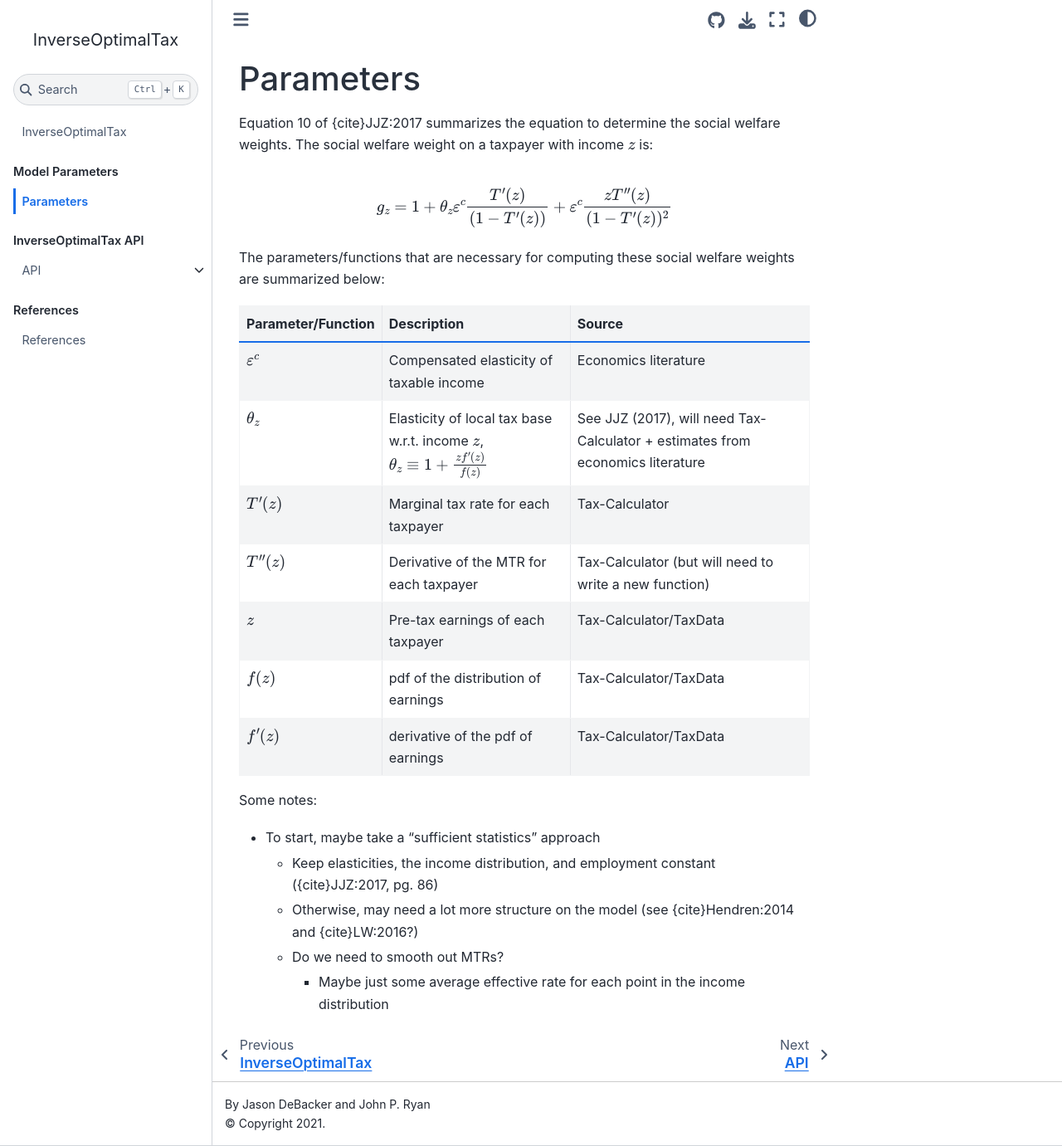
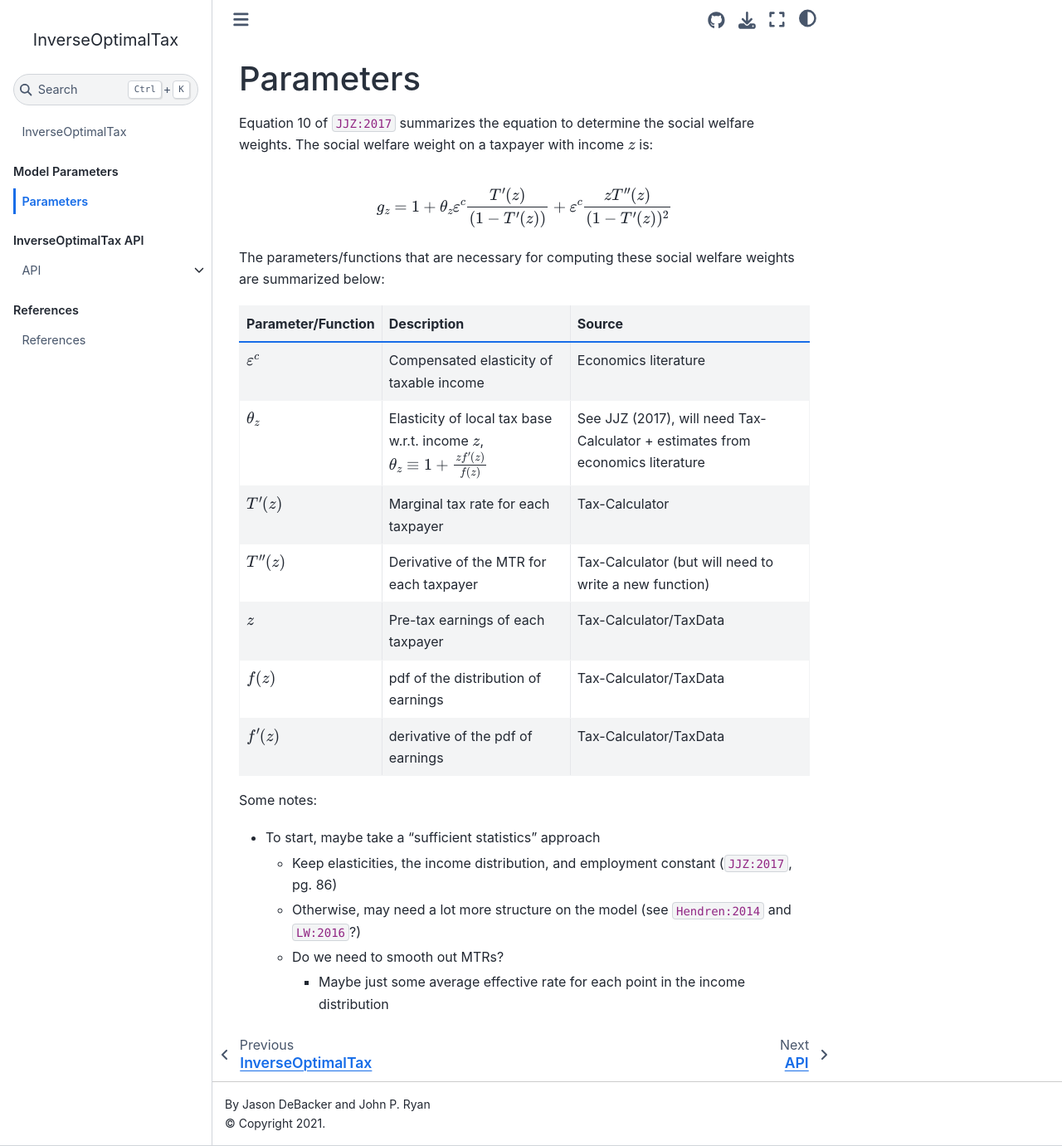
Before and after one commit to PSLmodels/InverseOptimalTax, a Jupyter Book: the page built from docs/book/content/intro/parameters.md, in a window 1280 px wide and 1381 px high. Shown: the whole window at 83% size. Built offline with Jupyter Book 1.0.4 settings and Sphinx 7.4.7 and the Sphinx Book theme 1.1.4, drawn with Linux system fonts in a browser that asks for light colours; cross-references to code outside the pages are shown as plain code.

Commit message:
fix in text cites

```diff
--- a/docs/book/content/intro/parameters.md
+++ b/docs/book/content/intro/parameters.md
@@ -1,6 +1,6 @@
 (Chap_Params)=
 # Parameters
-Equation 10 of {cite}JJZ:2017 summarizes the equation to determine the social welfare weights.  The social welfare weight on a taxpayer with income $z$ is:
+Equation 10 of {cite}`JJZ:2017` summarizes the equation to determine the social welfare weights.  The social welfare weight on a taxpayer with income $z$ is:
 
 $$
 g_z = 1 + \theta_z \varepsilon^c \frac{T'(z)}{(1-T'(z))} + \varepsilon^c \frac{zT''(z)}{(1-T'(z))^2}
@@ -21,7 +21,7 @@ The parameters/functions that are necessary for computing these social welfare w
 
 Some notes:
 * To start, maybe take a "sufficient statistics" approach
-  * Keep elasticities, the income distribution, and employment constant ({cite}JJZ:2017, pg. 86)
-  * Otherwise, may need a lot more structure on the model  (see {cite}Hendren:2014 and {cite}LW:2016?)
+  * Keep elasticities, the income distribution, and employment constant ({cite}`JJZ:2017`, pg. 86)
+  * Otherwise, may need a lot more structure on the model  (see {cite}`Hendren:2014` and {cite}`LW:2016`?)
   * Do we need to smooth out MTRs?
     * Maybe just some average effective rate for each point in the income distribution
```
